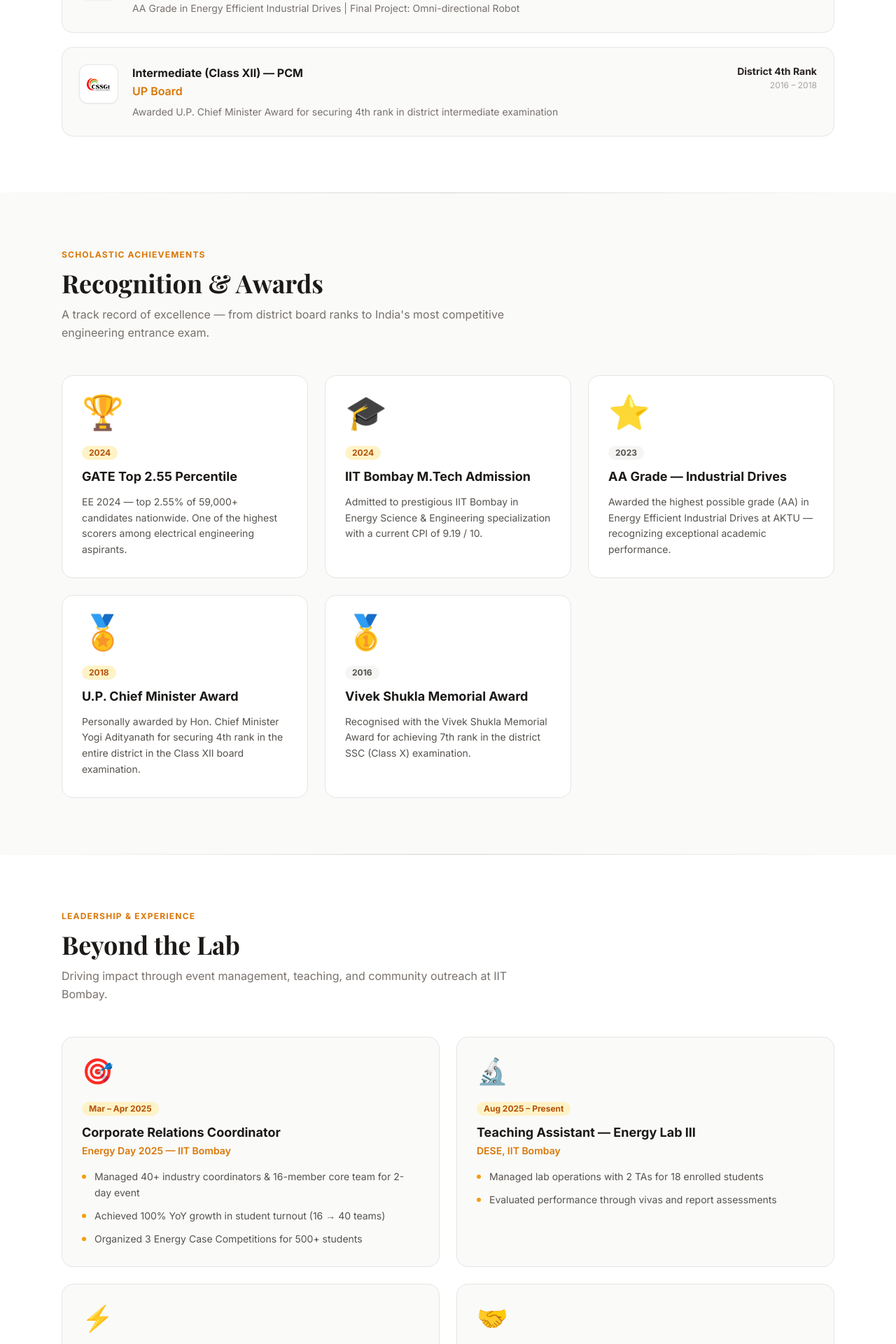
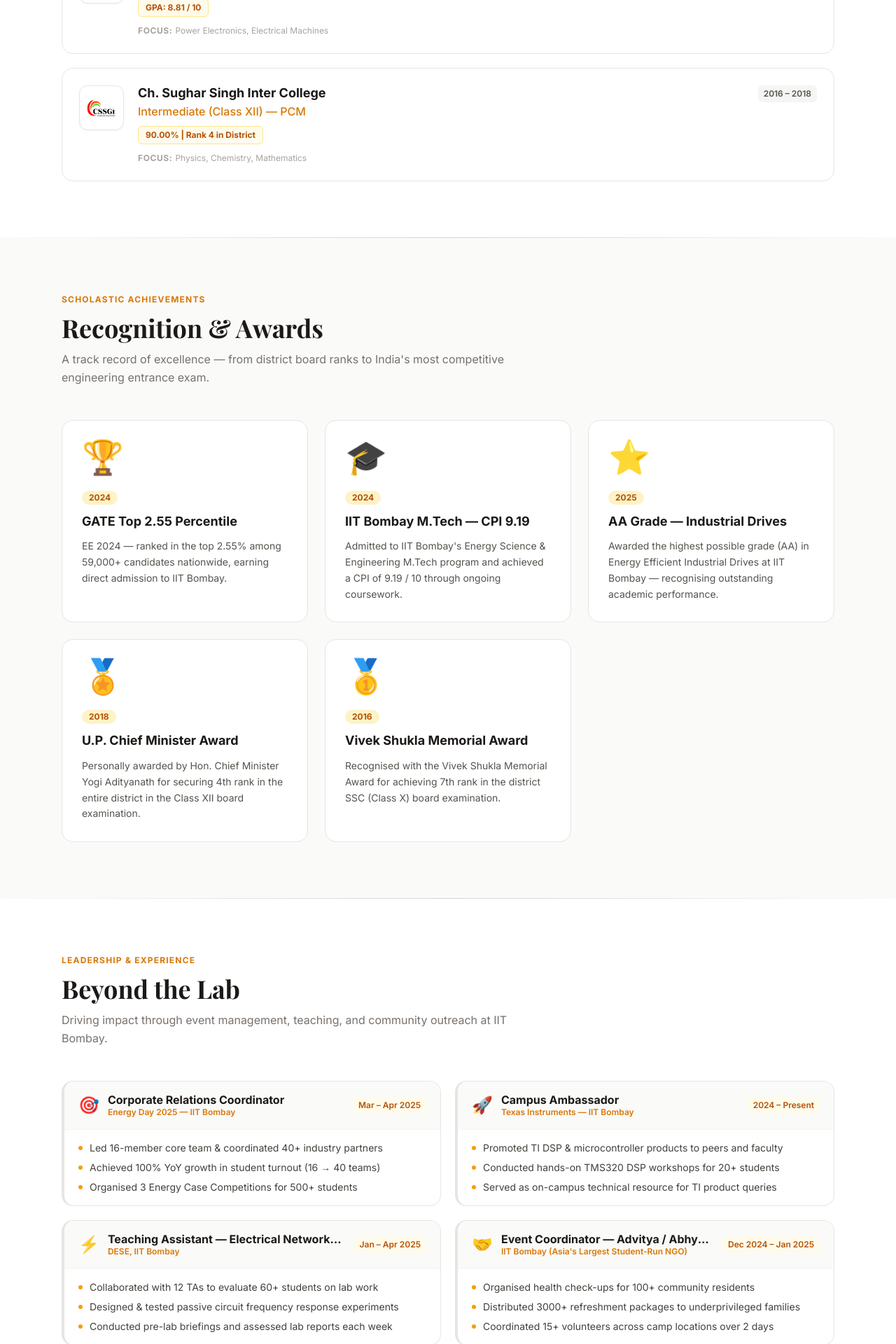
Before and after one commit to AdityaKumar123-aks/my-portfolio, a React (Create React App) app: page / in a window 1280 px wide. Shown: the part 6700-8620 px from the top of the page at 70% size. Built offline with nearby package versions, Linux system fonts and the light colour scheme.

Commit message:
Update App.js

```diff
--- a/src/App.js
+++ b/src/App.js
@@ -224,36 +224,36 @@
 const education = [
   {
     degree: "M.Tech, Energy Science & Engineering",
-    institution: "IIT Bombay",
+    institution: "Indian Institute of Technology Bombay",
     period: "2024 – Present",
     gpa: "CPI: 9.19 / 10",
-    note: "Thesis: LLC Resonant Converter for EV Charging (1 kW, 48 V)",
+    focus: "Power Converters, Electric Drives, EV Charging",
     logo: "/IITB_logo.png",
   },
   {
     degree: "B.Tech, Electrical Engineering",
-    institution: "REC Bijnor (AKTU)",
+    institution: "Rajkiya Engineering College Bijnor",
     period: "2019 – 2023",
     gpa: "GPA: 8.81 / 10",
-    note: "AA Grade in Energy Efficient Industrial Drives | Final Project: Omni-directional Robot",
+    focus: "Power Electronics, Electrical Machines",
     logo: "/RECB_logo.jpg",
   },
   {
     degree: "Intermediate (Class XII) — PCM",
-    institution: "UP Board",
+    institution: "Ch. Sughar Singh Inter College",
     period: "2016 – 2018",
-    gpa: "District 4th Rank",
-    note: "Awarded U.P. Chief Minister Award for securing 4th rank in district intermediate examination",
+    gpa: "90.00% | Rank 4 in District",
+    focus: "Physics, Chemistry, Mathematics",
     logo: "/CSSIC_logo.jpg",
   },
 ];
 
 const achievements = [
-  { title: "GATE Top 2.55 Percentile", emoji: "🏆", description: "EE 2024 — top 2.55% of 59,000+ candidates nationwide. One of the highest scorers among electrical engineering aspirants.", year: "2024", gold: true },
-  { title: "IIT Bombay M.Tech Admission", emoji: "🎓", description: "Admitted to prestigious IIT Bombay in Energy Science & Engineering specialization with a current CPI of 9.19 / 10.", year: "2024", gold: true },
-  { title: "AA Grade — Industrial Drives", emoji: "⭐", description: "Awarded the highest possible grade (AA) in Energy Efficient Industrial Drives at AKTU — recognizing exceptional academic performance.", year: "2023", gold: false },
-  { title: "U.P. Chief Minister Award", emoji: "🏅", description: "Personally awarded by Hon. Chief Minister Yogi Adityanath for securing 4th rank in the entire district in the Class XII board examination.", year: "2018", gold: true },
-  { title: "Vivek Shukla Memorial Award", emoji: "🥇", description: "Recognised with the Vivek Shukla Memorial Award for achieving 7th rank in the district SSC (Class X) examination.", year: "2016", gold: false },
+  { title: "GATE Top 2.55 Percentile", emoji: "🏆", description: "EE 2024 — ranked in the top 2.55% among 59,000+ candidates nationwide, earning direct admission to IIT Bombay.", year: "2024" },
+  { title: "IIT Bombay M.Tech — CPI 9.19", emoji: "🎓", description: "Admitted to IIT Bombay's Energy Science & Engineering M.Tech program and achieved a CPI of 9.19 / 10 through ongoing coursework.", year: "2024" },
+  { title: "AA Grade — Industrial Drives", emoji: "⭐", description: "Awarded the highest possible grade (AA) in Energy Efficient Industrial Drives at IIT Bombay — recognising outstanding academic performance.", year: "2025" },
+  { title: "U.P. Chief Minister Award", emoji: "🏅", description: "Personally awarded by Hon. Chief Minister Yogi Adityanath for securing 4th rank in the entire district in the Class XII board examination.", year: "2018" },
+  { title: "Vivek Shukla Memorial Award", emoji: "🥇", description: "Recognised with the Vivek Shukla Memorial Award for achieving 7th rank in the district SSC (Class X) board examination.", year: "2016" },
 ];
 
 const leadership = [
@@ -261,37 +261,44 @@
     role: "Corporate Relations Coordinator",
     org: "Energy Day 2025 — IIT Bombay",
     period: "Mar – Apr 2025",
+    emoji: "🎯",
     points: [
-      "Managed 40+ industry coordinators & 16-member core team for 2-day event",
+      "Led 16-member core team & coordinated 40+ industry partners",
       "Achieved 100% YoY growth in student turnout (16 → 40 teams)",
-      "Organized 3 Energy Case Competitions for 500+ students",
+      "Organised 3 Energy Case Competitions for 500+ students",
     ],
   },
   {
-    role: "Teaching Assistant — Energy Lab III",
-    org: "DESE, IIT Bombay",
-    period: "Aug 2025 – Present",
+    role: "Campus Ambassador",
+    org: "Texas Instruments — IIT Bombay",
+    period: "2024 – Present",
+    emoji: "🚀",
     points: [
-      "Managed lab operations with 2 TAs for 18 enrolled students",
-      "Evaluated performance through vivas and report assessments",
+      "Promoted TI DSP & microcontroller products to peers and faculty",
+      "Conducted hands-on TMS320 DSP workshops for 20+ students",
+      "Served as on-campus technical resource for TI product queries",
     ],
   },
   {
     role: "Teaching Assistant — Electrical Networks Lab",
     org: "DESE, IIT Bombay",
     period: "Jan – Apr 2025",
+    emoji: "⚡",
     points: [
-      "Collaborated with 12 TAs to evaluate 60+ students",
-      "Designed & tested frequency response of passive circuits",
+      "Collaborated with 12 TAs to evaluate 60+ students on lab work",
+      "Designed & tested passive circuit frequency response experiments",
+      "Conducted pre-lab briefings and assessed lab reports each week",
     ],
   },
   {
     role: "Event Coordinator — Advitya / Abhyuday",
     org: "IIT Bombay (Asia's Largest Student-Run NGO)",
     period: "Dec 2024 – Jan 2025",
+    emoji: "🤝",
     points: [
-      "Organized health check-ups for 100+ community residents",
-      "Distributed 3000+ refreshment packages and stationery items",
+      "Organised health check-ups for 100+ community residents",
+      "Distributed 3000+ refreshment packages to underprivileged families",
+      "Coordinated 15+ volunteers across camp locations over 2 days",
     ],
   },
 ];
@@ -512,7 +519,7 @@
 
             <Reveal delay={140}>
               <h1 className={`text-5xl md:text-6xl lg:text-7xl font-serif font-bold leading-tight mb-5 ${darkMode ? "text-white" : "text-stone-900"}`}>
-                Aditya<br />Kumar
+                Aditya Kumar
               </h1>
             </Reveal>
 
@@ -960,13 +967,14 @@
         {education.map((edu, i) => (
           <Reveal key={edu.institution + edu.period} delay={i * 100}>
             <div className={`flex gap-5 p-6 rounded-2xl border transition-all hover:shadow-md ${
-              darkMode ? "bg-slate-800 border-slate-700 hover:border-amber-400/20" : "bg-stone-50 border-stone-200 hover:border-amber-200"
+              darkMode ? "bg-slate-800 border-slate-700 hover:border-amber-400/20" : "bg-white border-stone-200 hover:border-amber-200"
             }`}>
-              <div className={`w-14 h-14 rounded-xl border flex-shrink-0 flex items-center justify-center overflow-hidden ${
+              {/* Logo */}
+              <div className={`w-16 h-16 rounded-xl border flex-shrink-0 flex items-center justify-center overflow-hidden ${
                 darkMode ? "bg-slate-700 border-slate-600" : "bg-white border-stone-200 shadow-sm"
               }`}>
                 {edu.logo ? (
-                  <img src={edu.logo} alt={edu.institution} className="w-10 h-10 object-contain"
+                  <img src={edu.logo} alt={edu.institution} className="w-12 h-12 object-contain"
                     onError={e => { e.target.style.display = "none"; }} />
                 ) : (
                   <span className={`text-sm font-bold ${darkMode ? "text-amber-400" : "text-amber-600"}`}>
@@ -974,18 +982,25 @@
                   </span>
                 )}
               </div>
+              {/* Content */}
               <div className="flex-1 min-w-0">
-                <div className="flex flex-wrap items-start justify-between gap-2">
+                <div className="flex flex-wrap items-start justify-between gap-2 mb-2">
                   <div>
-                    <h3 className={`font-bold text-base ${darkMode ? "text-white" : "text-stone-900"}`}>{edu.degree}</h3>
-                    <p className={`font-semibold mt-0.5 ${darkMode ? "text-amber-400" : "text-amber-600"}`}>{edu.institution}</p>
+                    <h3 className={`font-bold text-lg leading-tight ${darkMode ? "text-white" : "text-stone-900"}`}>{edu.institution}</h3>
+                    <p className={`font-medium mt-0.5 ${darkMode ? "text-amber-400" : "text-amber-600"}`}>{edu.degree}</p>
                   </div>
-                  <div className="text-right flex-shrink-0">
-                    <p className={`text-sm font-bold ${darkMode ? "text-white" : "text-stone-800"}`}>{edu.gpa}</p>
-                    <p className={`text-xs mt-0.5 ${darkMode ? "text-slate-500" : "text-stone-400"}`}>{edu.period}</p>
-                  </div>
+                  <span className={`text-xs font-semibold px-2 py-1 rounded-md flex-shrink-0 ${
+                    darkMode ? "bg-slate-700 text-slate-300" : "bg-stone-100 text-stone-600"
+                  }`}>{edu.period}</span>
                 </div>
-                <p className={`text-sm mt-2 ${darkMode ? "text-slate-400" : "text-stone-500"}`}>{edu.note}</p>
+                {/* GPA badge */}
+                <span className={`inline-block text-xs font-bold px-2.5 py-1 rounded-md mb-2 ${
+                  darkMode ? "bg-amber-400/15 text-amber-400 border border-amber-400/20" : "bg-amber-50 text-amber-700 border border-amber-200"
+                }`}>{edu.gpa}</span>
+                {/* Focus */}
+                <p className={`text-xs mt-1 ${darkMode ? "text-slate-500" : "text-stone-400"}`}>
+                  <span className="font-bold uppercase tracking-wider mr-1">Focus:</span>{edu.focus}
+                </p>
               </div>
             </div>
           </Reveal>
@@ -1020,9 +1035,7 @@
             }`}>
               <div className="text-5xl mb-5">{ach.emoji}</div>
               <div className={`inline-block px-2.5 py-0.5 rounded-full text-xs font-bold mb-3 ${
-                ach.gold
-                  ? darkMode ? "bg-amber-400/15 text-amber-400" : "bg-amber-100 text-amber-700"
-                  : darkMode ? "bg-slate-700 text-slate-400" : "bg-stone-100 text-stone-600"
+                darkMode ? "bg-amber-400/15 text-amber-400" : "bg-amber-100 text-amber-700"
               }`}>{ach.year}</div>
               <h3 className={`font-bold text-lg leading-snug mb-3 ${darkMode ? "text-white" : "text-stone-900"}`}>
                 {ach.title}
@@ -1042,8 +1055,6 @@
 // LEADERSHIP
 // ═══════════════════════════════════════════════════════════════
 
-const leadershipEmoji = ["🎯", "🔬", "⚡", "🤝"];
-
 const LeadershipSection = ({ darkMode }) => (
   <section id="leadership" className={`py-20 ${darkMode ? "bg-slate-900" : "bg-white"}`}>
     <div className="max-w-6xl mx-auto px-6">
@@ -1055,27 +1066,31 @@
           darkMode={darkMode}
         />
       </Reveal>
-      <div className="grid md:grid-cols-2 gap-6">
+      <div className="grid md:grid-cols-2 gap-5">
         {leadership.map((role, i) => (
           <Reveal key={role.role} delay={i * 80}>
-            <div className={`h-full p-7 rounded-2xl border transition-all hover:-translate-y-1 hover:shadow-lg ${
+            <div className={`h-full rounded-2xl border-l-4 border-amber-500 overflow-hidden transition-all hover:-translate-y-0.5 hover:shadow-lg ${
               darkMode
-                ? "bg-slate-800 border-slate-700 hover:border-amber-400/30 hover:shadow-amber-500/5"
-                : "bg-stone-50 border-stone-200 hover:border-amber-200 hover:shadow-stone-200"
+                ? "bg-slate-800 border-t border-r border-b border-slate-700 hover:shadow-amber-500/5"
+                : "bg-white border-t border-r border-b border-stone-200 hover:shadow-stone-200"
             }`}>
-              <div className="text-4xl mb-5">{leadershipEmoji[i] || "🌟"}</div>
-              <div className={`inline-block px-2.5 py-0.5 rounded-full text-xs font-bold mb-3 ${darkMode ? "bg-amber-400/15 text-amber-400" : "bg-amber-100 text-amber-700"}`}>
-                {role.period}
+              {/* Header strip */}
+              <div className={`px-5 py-4 flex items-center gap-3 border-b ${darkMode ? "border-slate-700 bg-slate-800/60" : "border-stone-100 bg-stone-50"}`}>
+                <span className="text-2xl">{role.emoji}</span>
+                <div className="min-w-0 flex-1">
+                  <h3 className={`font-bold text-base leading-tight truncate ${darkMode ? "text-white" : "text-stone-900"}`}>{role.role}</h3>
+                  <p className={`text-xs font-semibold truncate ${darkMode ? "text-amber-400" : "text-amber-600"}`}>{role.org}</p>
+                </div>
+                <span className={`text-xs font-semibold px-2 py-1 rounded-md flex-shrink-0 ${darkMode ? "bg-amber-400/15 text-amber-400" : "bg-amber-50 text-amber-700"}`}>
+                  {role.period}
+                </span>
               </div>
-              <h3 className={`font-bold text-lg leading-snug mb-1 ${darkMode ? "text-white" : "text-stone-900"}`}>
-                {role.role}
-              </h3>
-              <p className={`text-sm font-semibold mb-4 ${darkMode ? "text-amber-400" : "text-amber-600"}`}>{role.org}</p>
-              <ul className="space-y-2.5">
+              {/* Points */}
+              <ul className="px-5 py-4 space-y-2">
                 {role.points.map(pt => (
-                  <li key={pt} className={`flex items-start gap-3 text-sm leading-relaxed ${darkMode ? "text-slate-400" : "text-stone-600"}`}>
-                    <span className="mt-2 w-1.5 h-1.5 rounded-full bg-amber-500 flex-shrink-0" />
-                    {pt}
+                  <li key={pt} className={`flex items-center gap-2.5 text-sm ${darkMode ? "text-slate-300" : "text-stone-700"}`}>
+                    <span className="w-1.5 h-1.5 rounded-full bg-amber-500 flex-shrink-0" />
+                    <span className="truncate">{pt}</span>
                   </li>
                 ))}
               </ul>
@@ -1232,7 +1247,7 @@
           </a>
         ))}
       </div>
-      <p className={`text-xs ${darkMode ? "text-slate-600" : "text-stone-400"}`}>© 2026 Aditya Kumar. All rights reserved.</p>
+      <p className={`text-xs ${darkMode ? "text-slate-600" : "text-stone-400"}`}>© {new Date().getFullYear()} Aditya Kumar. All rights reserved.</p>
     </div>
   </footer>
 );
```
